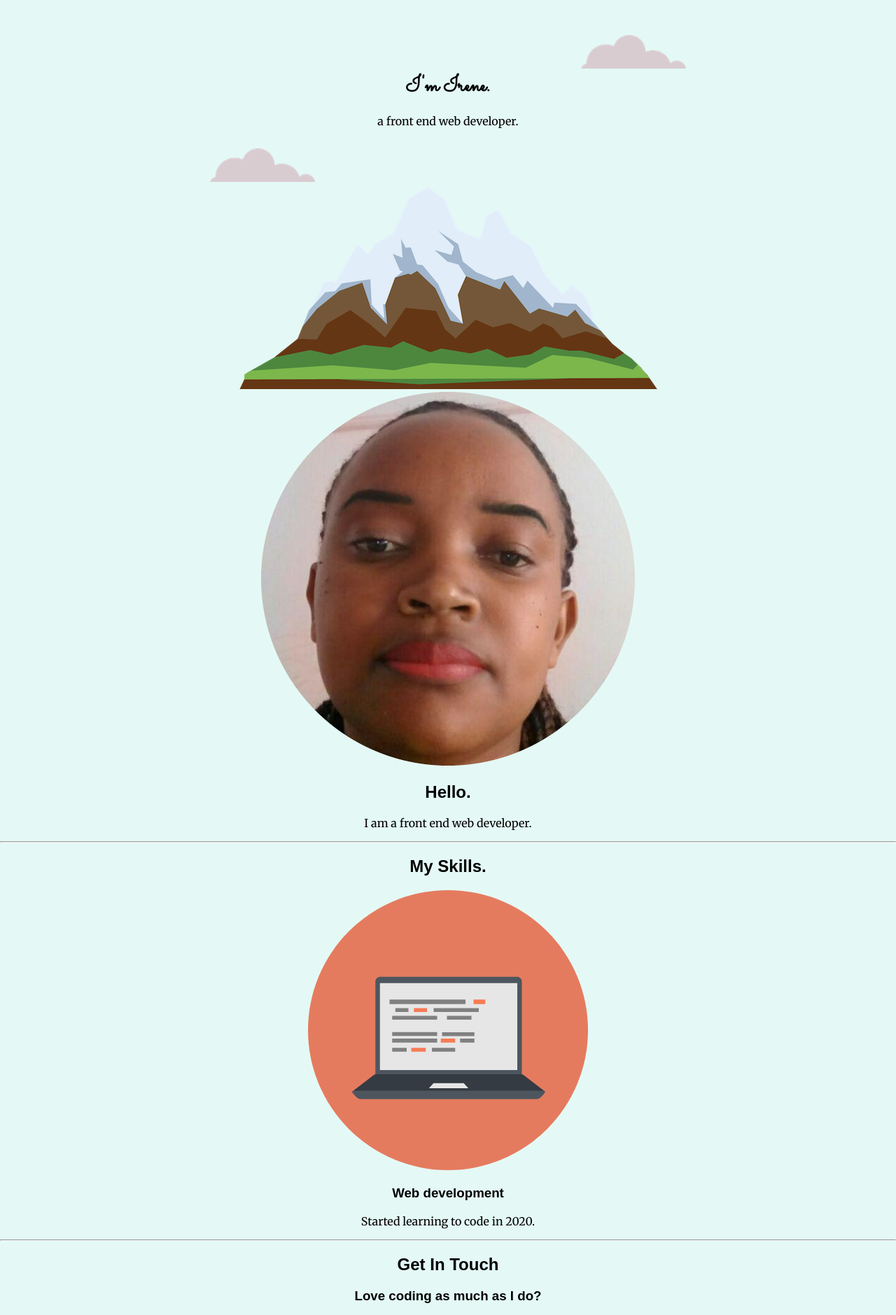
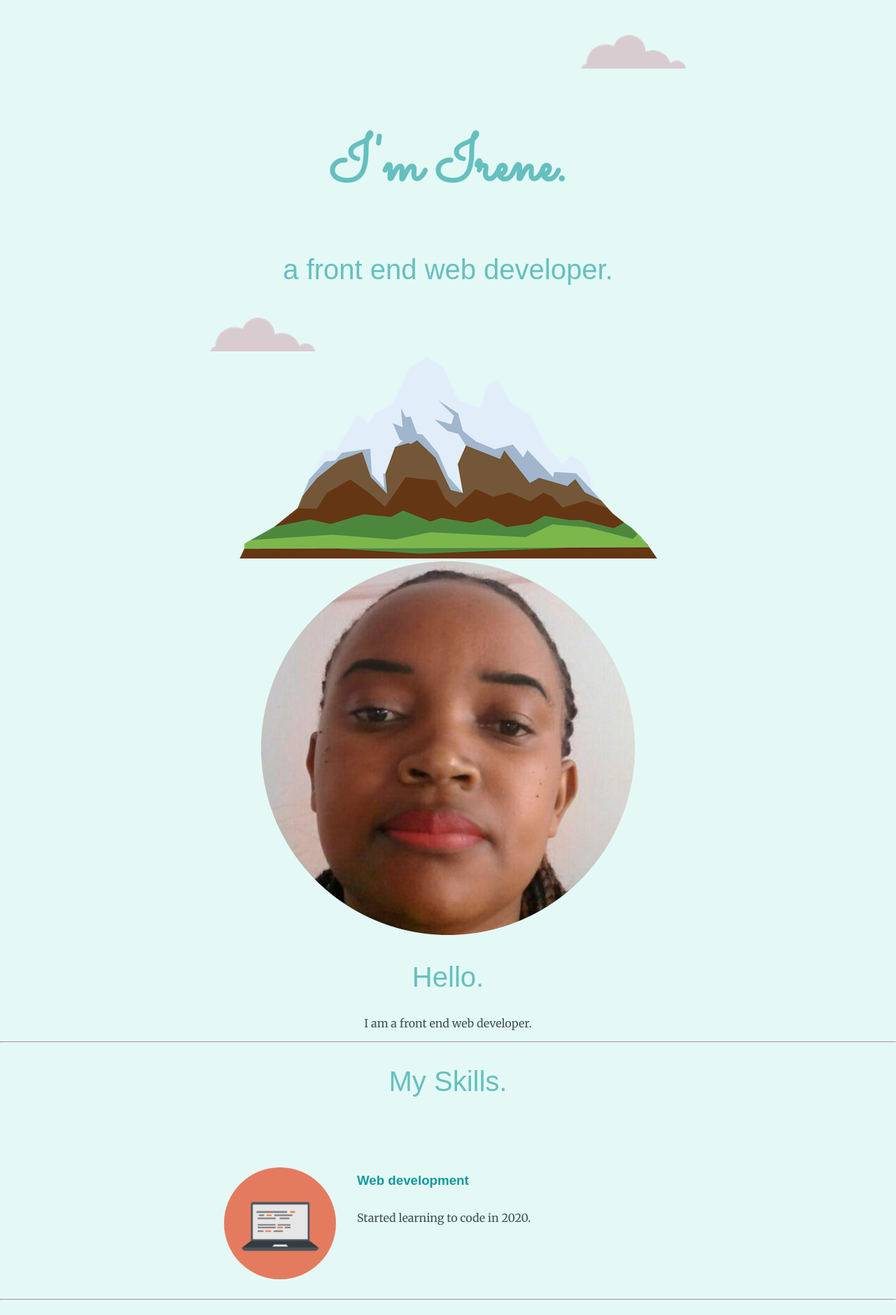
Before and after one commit to musengya/mysite, a plain HTML site: page index.html in a window 1280 px wide. Shown: the top 1879 px of the page at 70% size. Drawn offline with Linux system fonts and the light colour scheme.

Commit message:
Style the site

```diff
--- a/css/styles.css
+++ b/css/styles.css
@@ -1,4 +1,5 @@
 body {
+    color:  #40514E;
     margin: 0;
     text-align: center;
     font-family: 'Merriweather', serif;
@@ -6,15 +7,22 @@ body {
 }
 
 h1 {
-    margin: 0;
+    color: #66BFBF;
+    font-size: 90px;
+    margin: 50px auto 0 auto;
     font-family: 'Sacramento', cursive;
+    line-height: 2;
 }
 
 h2 {
+    color: #66BFBF;
+    font-size: 2.5rem;
     font-family: 'Montserrat', sans-serif;
+    font-weight: normal;
 }
 
 h3 {
+    color:#11999E;
     font-family: 'Montserrat', sans-serif;
 }
 
@@ -22,7 +30,13 @@ h3 {
     position: relative;
     padding-top: 100px;
 }
+.skill-row{
+    width: 50%;
+  margin: 100px auto 100px auto;
+  text-align: left;
+  line-height: 2;
 
+}
 .top-cloud {
     position: absolute;
     right: 300px;
@@ -35,4 +49,7 @@ h3 {
 }
 .computer {
     border-radius:50%;
+    width: 25%;
+    float:left;
+    margin-right: 30px;
 }
--- a/index.html
+++ b/index.html
@@ -17,8 +17,8 @@
 <body>
     <div class="top-container">
         <img class="top-cloud" src="images/cloud.png" alt="cloud image">
-        <h1>I'm Irene.</h1>
-        <p>a front end web developer.</p>
+        <h1><strong>I'm Irene.</strong></h1>
+        <h2>a front end web developer.</h2>
         <img class="bottom-cloud" src="images/cloud.png" alt="cloud image">
         <img src="images/mountain.png" alt="mountain image">
 
```
